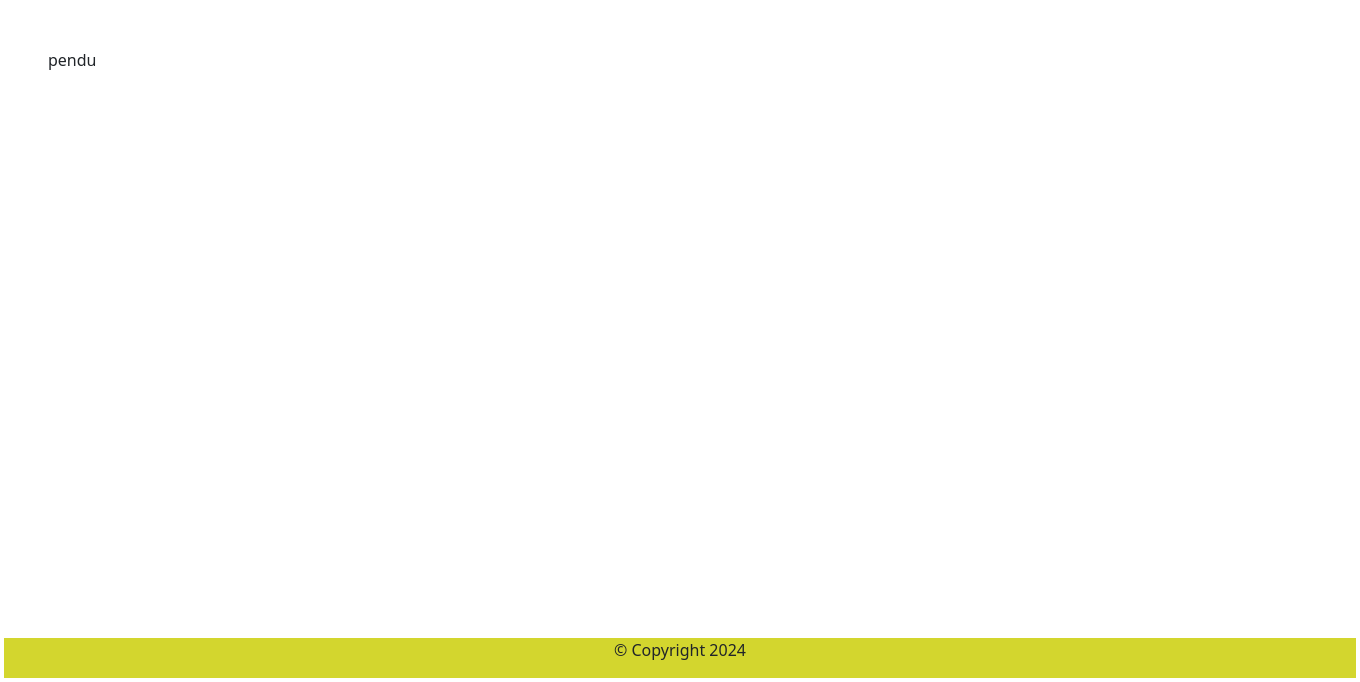
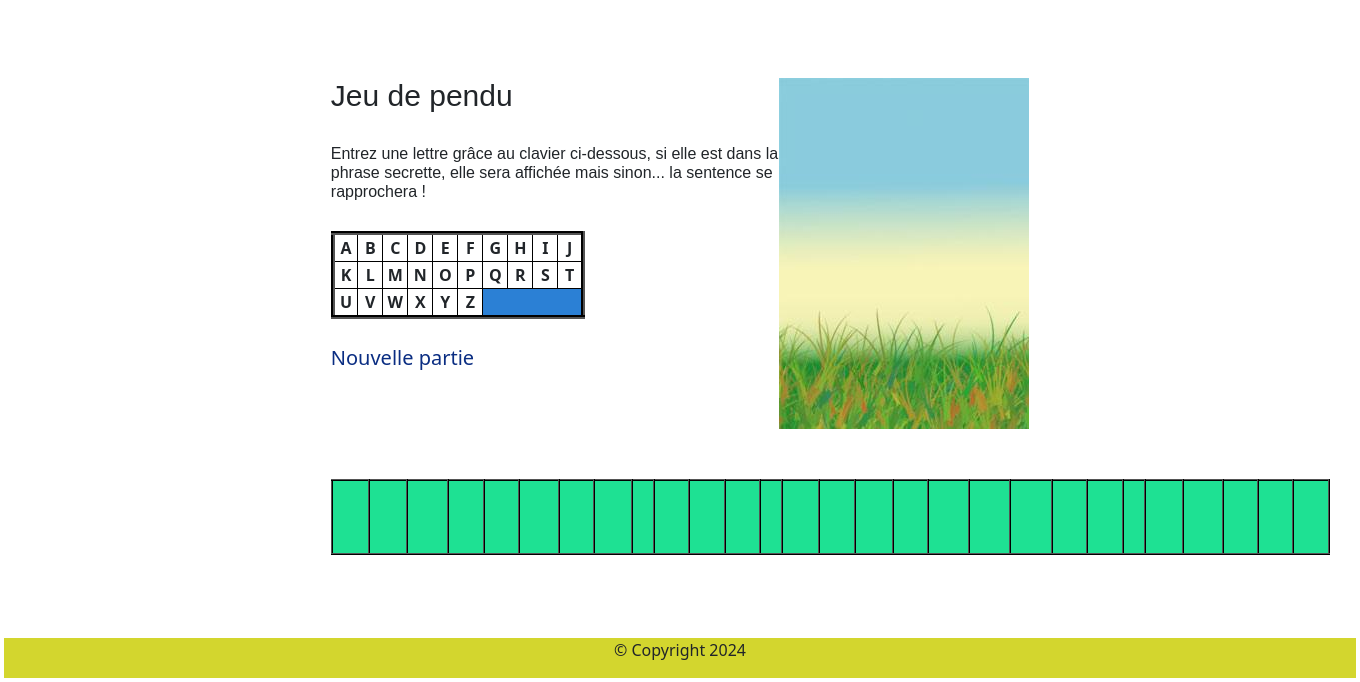
Before and after one commit to MAM84/StandRSE, a PHP site: page /views/pendu.php in a window 1360 px wide; the page is wider, and only the part inside the window is pictured. Shown: the part 118-800 px from the top of that part. Run offline with PHP 8.4, Linux system fonts and the light colour scheme.

Commit message:
init pendu

```diff
--- /dev/null
+++ b/src/css/stylePendu.css
@@ -0,0 +1,75 @@
+
+#page {
+	background-color:fcd315;
+	/*border:1px solid black;*/
+	text-align:left;
+	width:60%;
+	padding:30px;
+	height:450px;
+}
+
+h1 {
+	font-size:30px;
+	font-family:Arial, sans serif;
+	margin-bottom: 30px;
+}
+
+img.pendu {
+	float:right;
+	margin-bottom: 50px;
+}
+
+h2 {
+	font-size:16px;
+	font-family:Arial, sans-serif;
+	margin-bottom: 30px;
+}
+
+#mot {
+	margin:30px 0 0 0;
+	clear:both;
+	/*top:100px;*/
+}
+
+#mot td {
+	padding:10px;
+	background-color:#1ee193;
+	border:2px inset black;
+	width:30px;
+	height:30px;
+	font-weight:bold;
+	font-size:1.5em;
+	text-align:center;
+}
+
+ #mot p{
+	visibility:hidden;
+}
+
+#clavier{
+	border:4px outset black;
+	padding:10px;
+	background-color:#2b80d5;
+}
+
+#clavier td {
+	background-color:white;
+	border:1px solid black;
+	width:25px;
+	height:25px;
+	text-align:center;
+	font-weight:bold;
+	cursor:pointer;
+}
+
+a.lien{
+	color: #0a2d82; /* apivia color blue */
+	text-decoration:none;
+	font-size:20px;
+}
+
+a.lien:hover{
+	color: #d3d62e; /* apivia color green */
+	font-weight:bold;
+	text-decoration:none;
+}
--- a/src/js/index.js
+++ b/src/js/index.js
@@ -1,5 +1,6 @@
 "use strict";
 
+// puzzle
 function displayImage(imageId) {
     const puzzleImage = document.getElementById('puzzleImage' + imageId)
     puzzleImage.classList.remove('d-none')
--- a/src/views/header.php
+++ b/src/views/header.php
@@ -6,6 +6,90 @@
         <link rel="shortcut icon" href="/images/favicon-16x16.png">
         <link href="https://cdn.jsdelivr.net/npm/bootstrap@5.0.2/dist/css/bootstrap.min.css" rel="stylesheet" integrity="sha384-EVSTQN3/azprG1Anm3QDgpJLIm9Nao0Yz1ztcQTwFspd3yD65VohhpuuCOmLASjC" crossorigin="anonymous">
         <link rel="stylesheet" href="/css/style.css">
+        <link rel="stylesheet" type="text/css" href="../css/stylePendu.css">
+
+        <!--pour le jeu du pendu-->
+        <script language="JavaScript">
+            <!--
+            var motSecret;
+
+            var now=new Date();			// Date d'aujourd'hui
+            var tableauMot=new Array();	// Le tableau qui contient les lettres du mot à trouver
+            var mots=new Array();		// Le tableau qui contient tous les mots possibles
+
+            var tailleMot;				// Le nombre de lettres du mot à trouver
+            var coupsManques=0;			// Le nombre de lettres fausses essayées
+            var lettresTrouvees=0;		// Le nombre de lettres trouvées
+            var fini=false;				// true si le jeu est terminé
+
+            mots[0]="PROTEGER LES PERSONNES AGEES";
+            /*mots[1]="ANABELLE";
+            mots[2]="POMPIER";
+            mots[3]="OBELISQUE";
+            mots[4]="PLACARD";
+            mots[5]="RADIATEUR";
+            mots[6]="DEODORANT";
+            mots[7]="CAMION";
+            mots[8]="HORLOGE";
+            mots[9]="MARGUERITE";
+            mots[10]="ELEPHANT";
+            mots[11]="IGLOO";
+            mots[12]="NAVIRE";*/
+
+            // On prend un mot au hasard en fonction de la seconde en cours
+            motSecret=mots[now.getSeconds() % mots.length];
+            tailleMot=motSecret.length;
+
+            // Permet de changer la couleur des touches du clavier
+            function changeCouleur(element,couleur){
+                element.style.backgroundColor=couleur;
+            }
+
+            // G�re tous les traitements à faire lorsqu'on appuie sur une touche
+            function proposer(element){
+
+                // Si la couleur de fond est lightgreen, c'est qu'on a déjà essayé - on quitte la fonction
+                if(element.style.backgroundColor=="lightGreen" ||fini) return;
+
+                // On récupère la lettre du clavier et on met la touche en lightgreen (pour signaler qu'elle est cliquée)
+                var lettre=element.innerHTML;
+                changeCouleur(element,"lightGreen");
+
+                // On met la variable trouve à false;
+                var trouve=false;
+
+                // On parcours chaque lettre du mot, on cherche si on trouve la lettre séléctionnée au clavier
+                for(var i=0; i<tailleMot; i++) {
+
+                    // Si c'est le cas :
+                    if(tableauMot[i].innerHTML==lettre) {
+                        tableauMot[i].style.visibility='visible';	// On affiche la lettre
+                        trouve=true;
+                        lettresTrouvees++;
+                    }
+
+                }
+
+                // Si la lettre n'est pas présente, trouvé vaut toujours false :
+                if(!trouve){
+                    coupsManques++;
+                    document.images['pendu'].src="../images/pendu_"+coupsManques+".jpg"; // On change l'image du pendu
+
+                    // Si on a rate 9 fois :
+                    if(coupsManques==9){
+                        alert("Vous avez perdu !");
+                        for(var i=0; i<tailleMot; i++) tableauMot[i].style.visibility='visible';
+                        fini=true;
+                        // on affiche le mot, on fini le jeu
+                    }
+                }
+                if(lettresTrouvees==tailleMot){
+                    alert("Bravo ! Vous avez découvert le mot secret !");
+                    fini=true;
+                }
+            }
+            -->
+        </script>
     </head>
 
     <body>
--- a/src/views/pendu.php
+++ b/src/views/pendu.php
@@ -3,6 +3,64 @@
 require '../views/header.php';
 ?>
 
-<p>pendu</p>
+<div class="d-flex justify-content-center">
+    <div id="page">
 
+        <img name="pendu" class="pendu" src="../images/pendu_0.jpg">
+
+        <h1>Jeu de pendu</h1>
+
+        <h2>Entrez une lettre grâce au clavier ci-dessous, si elle est dans la phrase secrette, elle sera affichée mais sinon... la sentence se rapprochera !</h2>
+
+        <table id="clavier">
+         <tr>
+          <td onclick="proposer(this);" >A</td>
+          <td onclick="proposer(this);" >B</td>
+          <td onclick="proposer(this);" >C</td>
+          <td onclick="proposer(this);" >D</td>
+          <td onclick="proposer(this);" >E</td>
+          <td onclick="proposer(this);" >F</td>
+          <td onclick="proposer(this);" >G</td>
+          <td onclick="proposer(this);" >H</td>
+          <td onclick="proposer(this);" >I</td>
+          <td onclick="proposer(this);" >J</td>
+         </tr>
+         <tr>
+          <td onclick="proposer(this);" >K</td>
+          <td onclick="proposer(this);" >L</td>
+          <td onclick="proposer(this);" >M</td>
+          <td onclick="proposer(this);" >N</td>
+          <td onclick="proposer(this);" >O</td>
+          <td onclick="proposer(this);" >P</td>
+          <td onclick="proposer(this);" >Q</td>
+          <td onclick="proposer(this);" >R</td>
+          <td onclick="proposer(this);" >S</td>
+          <td onclick="proposer(this);" >T</td>
+         </tr>
+         <tr>
+          <td onclick="proposer(this);" >U</td>
+          <td onclick="proposer(this);" >V</td>
+          <td onclick="proposer(this);" >W</td>
+          <td onclick="proposer(this);" >X</td>
+          <td onclick="proposer(this);" >Y</td>
+          <td onclick="proposer(this);" >Z</td>
+         </tr>
+        </table>
+        <br>
+        <a class="lien" href="javascript:location.reload();">Nouvelle partie</a>
+
+        <table id="mot">
+            <tr>
+                <script language="javascript">
+                    for(var i=0; i<tailleMot; i++) document.write("<td> <p id=\""+i+"\">"+motSecret.charAt(i)+"</p></td>");
+                    // TODO à revoir pour différencier les espaces
+                </script>
+            </tr>
+        </table>
+
+        <script language="javascript">
+            for(var i=0; i<tailleMot; i++) tableauMot[i]=document.getElementById(i);
+        </script>
+    </div>
+</div>
 <?php require '../views/footer.php'; ?>
--- a/src/views/puzzle.php
+++ b/src/views/puzzle.php
@@ -23,4 +23,6 @@ require '../views/header.php';
     <!--<img src="../images/puzzle-image.jpg" alt="">-->
 </div>
 
+<a class="lien" href="javascript:location.reload();">Nouvelle partie</a>
+
 <?php require '../views/footer.php'; ?>
```
Also changed, not shown: README.md, src/images/pendu_0.jpg (added), src/images/pendu_1.JPG (added), src/images/pendu_1.jpg (added), src/images/pendu_2.JPG (added), src/images/pendu_2.jpg (added), src/images/pendu_3.jpg (added), src/images/pendu_4.jpg (added), src/images/pendu_5.jpg (added), src/images/pendu_6.jpg (added), src/images/pendu_7.jpg (added), src/images/pendu_8.jpg (added), src/images/pendu_9.jpg (added).
